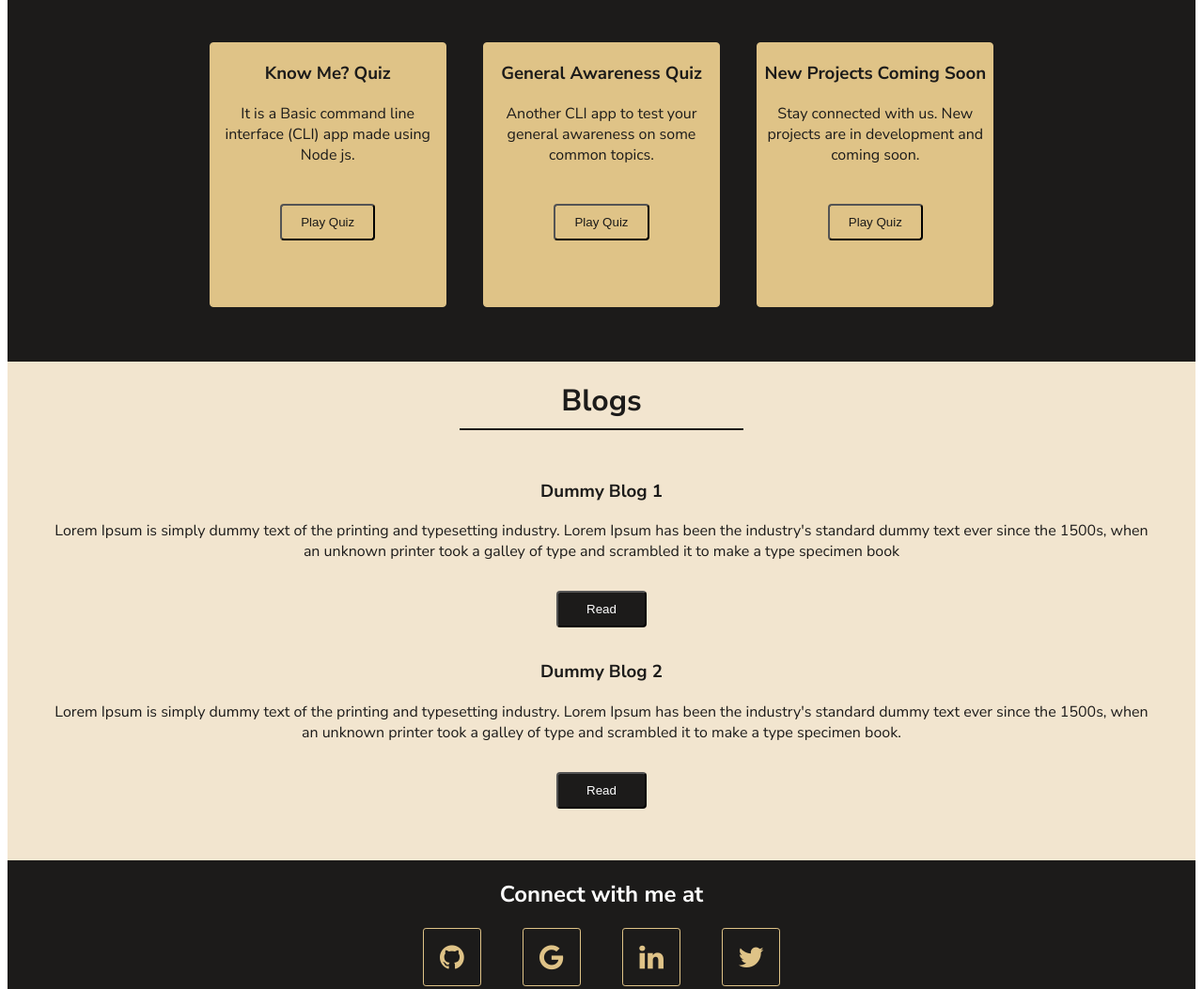
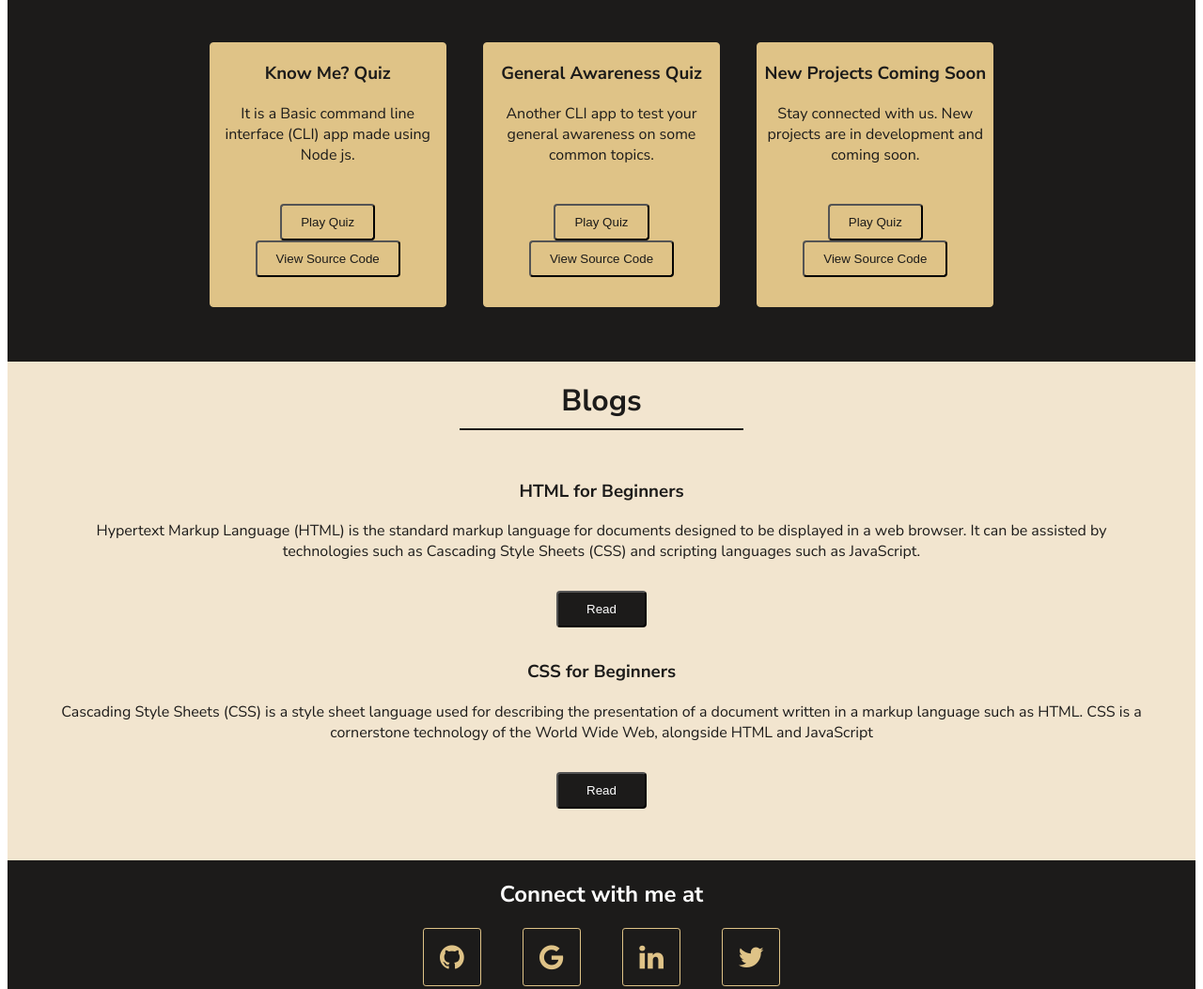
Before and after one commit to ansafakhtar/portfolio, a plain HTML site: page index.html in a window 1280 px wide. Shown: the part 1489-2542 px from the top of the page at 94% size. Drawn offline with Linux system fonts and the light colour scheme.

Commit message:
feat- Attached my apps
Added recently made CLI apps.

```diff
--- a/index.html
+++ b/index.html
@@ -90,6 +90,7 @@
                 <p class="project-text">It is a Basic command line interface (CLI) app made using Node js.</p>
                 <div align="center" style="padding-top: 25px;">
                     <button class="button-project"><a class="link-hollow" href="https://repl.it/@AnsafAkhtar/KnowMe-Quiz?embed=1&output" target="_blank">Play Quiz</a> </button>
+                    <button class="button-project"><a class="link-hollow" href="https://github.com/ansafakhtar/KnowMe-CLI-App/blob/master/index.js" target="_blank">View Source Code</a></button>
                 </div>
             </div>
 
@@ -98,6 +99,7 @@
                 <p class="project-text">Another CLI app to test your general awareness on some common topics.</p>
                 <div align="center" style="padding-top: 25px;">
                     <button class="button-project"><a class="link-hollow" href="https://repl.it/@AnsafAkhtar/First-Lesson-CLI-Quiz?embed=1&output" target="_blank">Play Quiz</a> </button>
+                    <button class="button-project"><a class="link-hollow" href="https://github.com/ansafakhtar/First-Lesson-CLI-Quiz-/blob/master/index.js" target="_blank">View Source Code</a></button>
                 </div>
             </div>
 
@@ -105,7 +107,8 @@
                 <h3 class="project-text">New Projects Coming Soon</h3>
                 <p class="project-text">Stay connected with us. New projects are in development and coming soon.</p>
                 <div align="center" style="padding-top: 25px;">
-                    <button class="button-project"><a class="link-hollow" href="" target="_blank">Play Quiz</a> </button>
+                    <button class="button-project"><a class="link-hollow" href="#" target="_blank">Play Quiz</a> </button>
+                    <button class="button-project"><a class="link-hollow" href="#" target="_blank">View Source Code</a></button>
                 </div>
             </div>
         </div>
@@ -118,22 +121,23 @@
 
         <div class="flex-container" style="padding: 25px 0px 40px 0px">
             <div class="card-blogs">
-                <h3 class="project-text-blog">Dummy Blog 1</h3>
-                <p class="project-text-blog">Lorem Ipsum is simply dummy text of the printing and typesetting industry.
-                    Lorem Ipsum has been the industry's standard dummy text ever since the 1500s,
-                    when an unknown printer took a galley of type and scrambled it to make a type specimen book</p>
+                <h3 class="project-text-blog">HTML for Beginners</h3>
+                <p class="project-text-blog">Hypertext Markup Language (HTML) is the standard markup language
+                    for documents designed to be displayed in a web browser.
+                    It can be assisted by technologies such as Cascading Style Sheets (CSS) and scripting
+                    languages such as JavaScript. </p>
                 <div align="center" style="padding: 15px 0px;">
-                    <button class="button-blog"><a class="link-primary" href="" target="_blank">Read</a> </button>
+                    <button class="button-blog"><a class="link-primary" href="https://www.theblogstarter.com/html-for-beginners/" target="_blank">Read</a> </button>
                 </div>
             </div>
 
             <div class="card-blogs">
-                <h3 class="project-text-blog">Dummy Blog 2</h3>
-                <p class="project-text-blog">Lorem Ipsum is simply dummy text of the printing and typesetting industry.
-                    Lorem Ipsum has been the industry's standard dummy text ever since the 1500s,
-                    when an unknown printer took a galley of type and scrambled it to make a type specimen book.</p>
+                <h3 class="project-text-blog">CSS for Beginners</h3>
+                <p class="project-text-blog">Cascading Style Sheets (CSS) is a style sheet language used for
+                    describing the presentation of a document written in a markup language such as HTML.
+                    CSS is a cornerstone technology of the World Wide Web, alongside HTML and JavaScript</p>
                 <div align="center" style="padding: 15px 0px;">
-                    <button class="button-blog"><a class="link-primary" href="" target="_blank">Read</a> </button>
+                    <button class="button-blog"><a class="link-primary" href="https://designyourownblog.com/what-is-css/" target="_blank">Read</a> </button>
                 </div>
             </div>
         </div>
```
